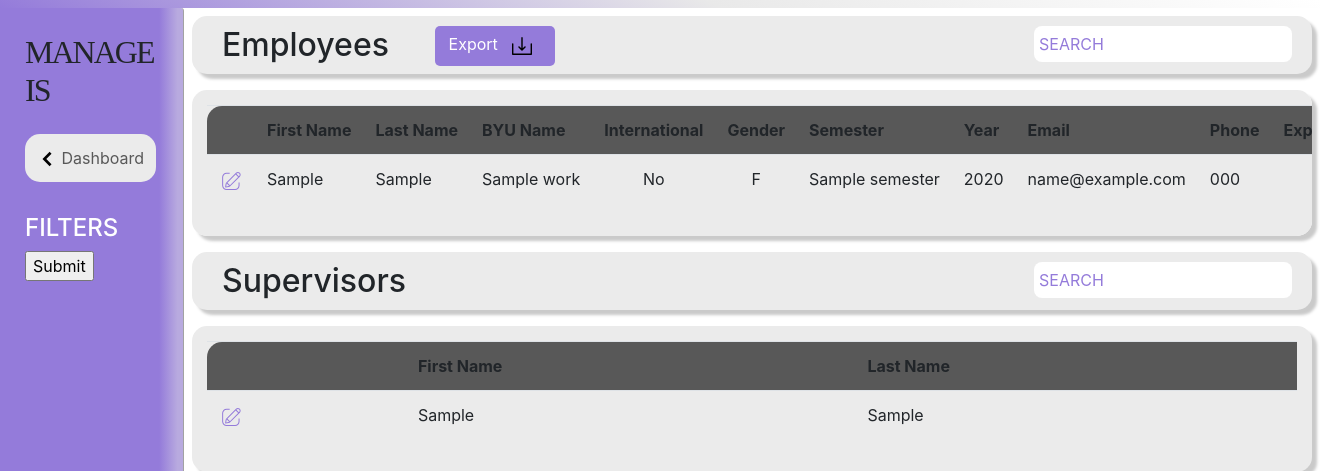
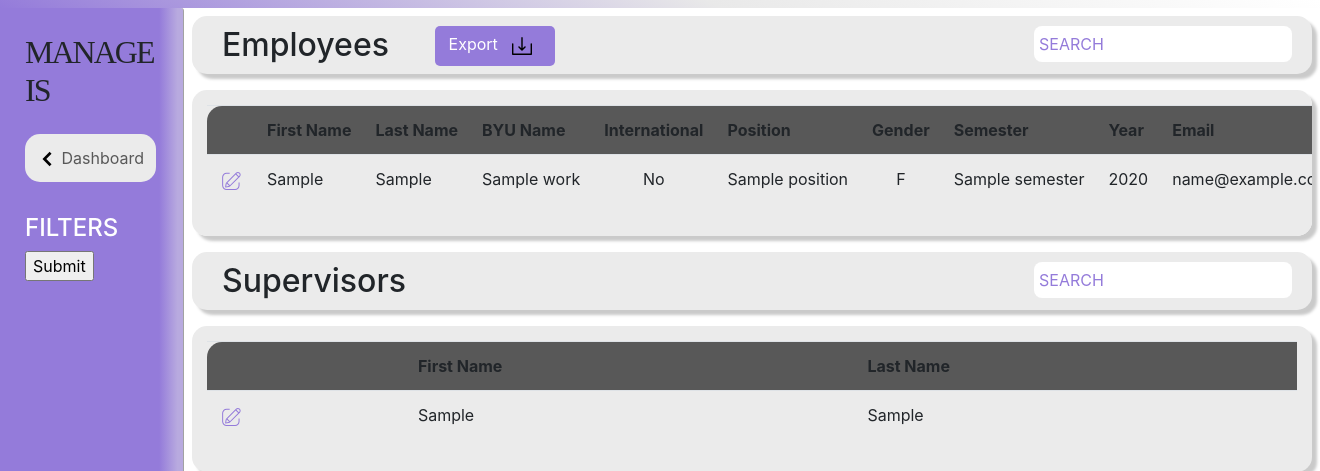
Before and after one commit to atopham/AshlynLewis, a Django app: template ashlynlewis/templates/manageis/firetable.html in a window 1320 px wide. Shown: the top 471 px of the page. Run offline with Django 4.2, Linux system fonts and the light colour scheme; the template is opened without the code that fills it: most values are stand-ins (such as "Sample title", 1, 10 or a date in 2020); some web fonts are replaced.

```diff
--- a/ashlynlewis/manageis/models.py
+++ b/ashlynlewis/manageis/models.py
@@ -126,6 +126,7 @@ class StudentEmployee(models.Model):
     byu_id = models.IntegerField(primary_key=True)
     emp_first = models.CharField(max_length=20)
     emp_last = models.CharField(max_length=20)
+    position = models.CharField(max_length =50, blank=True, null=True)
     international = models.BooleanField()
     is_male = models.BooleanField()
     email = models.CharField(max_length=50)
--- a/ashlynlewis/templates/manageis/firetable.html
+++ b/ashlynlewis/templates/manageis/firetable.html
@@ -66,6 +66,7 @@
                 <th>Last Name</th>
                 <th>BYU Name</th>
                 <th>International</th>
+                <th>Position</th>
                 <th>Gender</th>
                 <th>Semester</th>
                 <th>Year</th>
@@ -97,6 +98,7 @@
                 <td>{{student.emp_last}}</td>
                 <td>{%for work in work%}{%if student.byu_id == work.byu_id%}{{work.byu_name}}{%endif%}{%endfor%}</td>
                 {% if student.international%}<td class="centr">Yes</td>{% else %}<td class="centr">No</td>{%endif%}
+                <td>{{student.position}}</td>
                 {% if student.is_male%}<td class="centr">M</td>{% else %}<td class="centr">F</td>{%endif%}
                 <td class="centr">{%for work in work%}{%if student.byu_id == work.byu_id%}{{work.semester}}{%endif%}{%endfor%}</td>
                 <td class="centr">{%for work in work%}{%if student.byu_id == work.byu_id%}{{work.year}}{%endif%}{%endfor%}</td>
```
